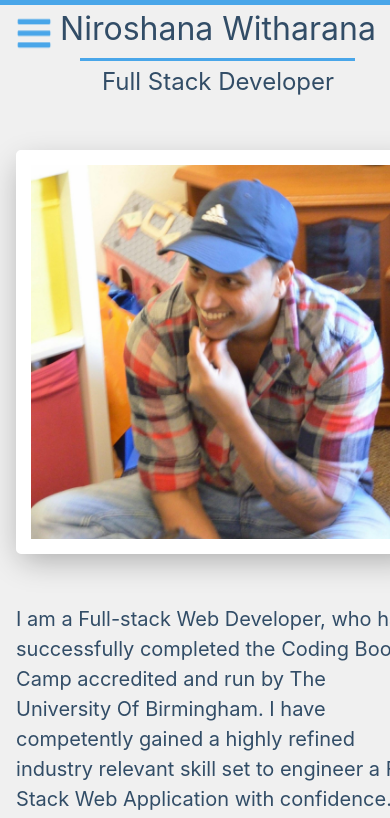
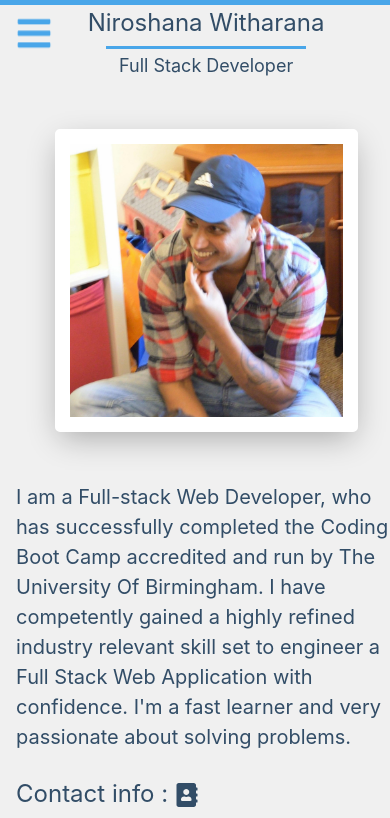
Before and after one commit to niroshanwitharana/My-React-Portfolio, a React (Create React App) app: page / in a window 390 px wide. Shown: the top 818 px of the page. Built offline with nearby package versions, Linux system fonts and the light colour scheme.

Commit message:
media queries updated

```diff
--- a/src/components/Home/Card.css
+++ b/src/components/Home/Card.css
@@ -59,6 +59,12 @@ body,
 
 /* small devices */
 @media only screen and (max-width: 600px) {
+  .aboutMe{
+    width: 95%;
+    margin-left: auto;
+    margin-right: auto;
+    margin: 0px;
+  }
   .theo{
   display: block;
   padding-bottom: 40px;
@@ -74,8 +80,8 @@ body,
     width: 100%;
   }
   .card{
-    width: 40ch;
-    height: 40ch;
+    width: 30ch;
+    height: 30ch;
   }
 }
 
--- a/src/components/Home/Home.css
+++ b/src/components/Home/Home.css
@@ -56,12 +56,12 @@ img.theo{
       align-items: center;
     }
     .name{
-        font-size: xx-large;
+        font-size: x-large;
     }
     .divider {
-        width: 275px;
+        width: 200px;
     }
     .jobTitle {
-    font-size: x-large;
+    font-size: large;
     }
   }
```
Also changed, not shown: 1 other file (tests, documents, lock files or other folders).
